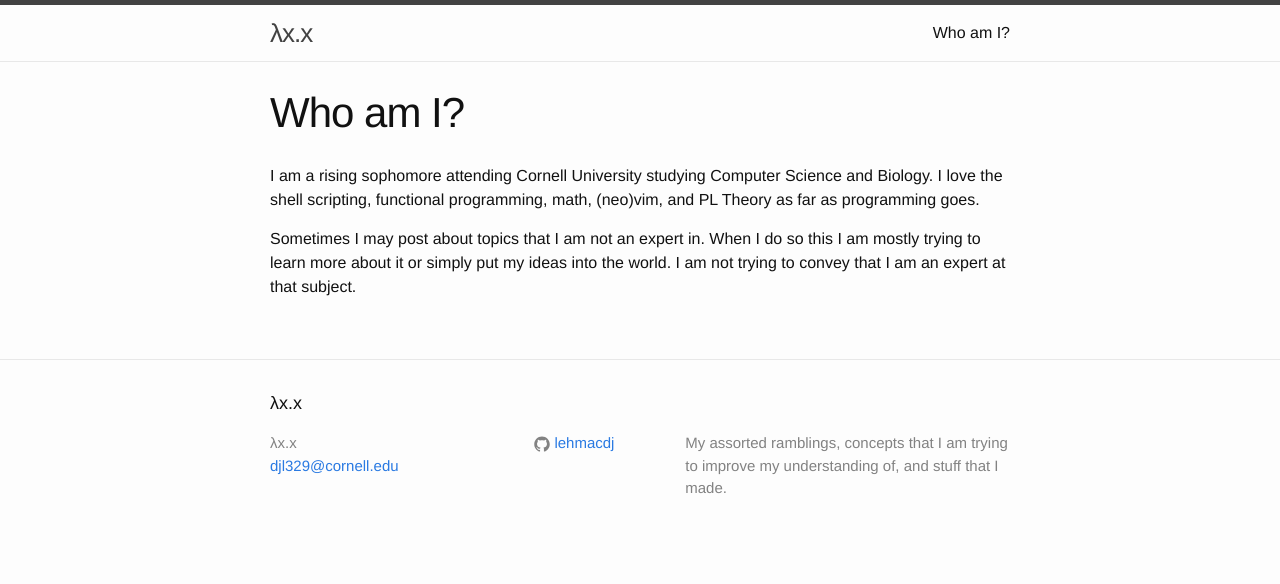
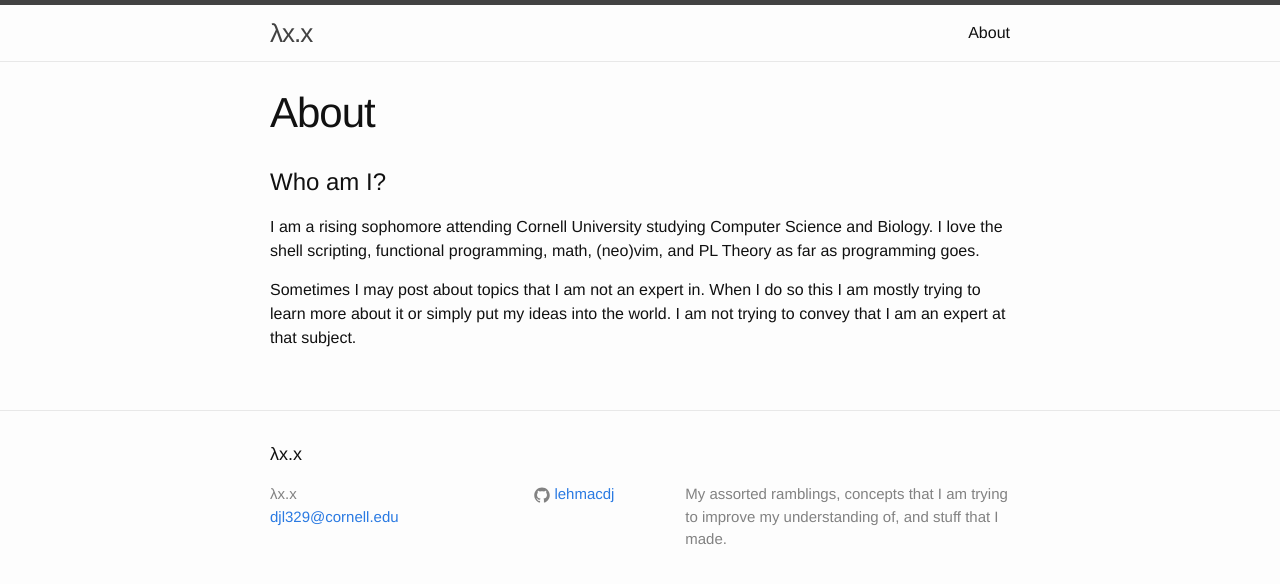
Before and after one commit to lehmacdj/blog, a Jekyll site: the page built from about.md, in a window 1280 px wide. Shown: the top 584 px of the page. Built offline with Jekyll 4.4.1, drawn with Linux system fonts in a browser that asks for light colours.

Commit message:
Fix name

```diff
--- a/about.md
+++ b/about.md
@@ -1,8 +1,9 @@
 ---
 layout: page
-title: Who am I?
+title: About
 permalink: /about/
 ---
+# Who am I?
 
 I am a rising sophomore attending Cornell University studying Computer Science
 and Biology. I love the shell scripting, functional programming, math, (neo)vim,
```
